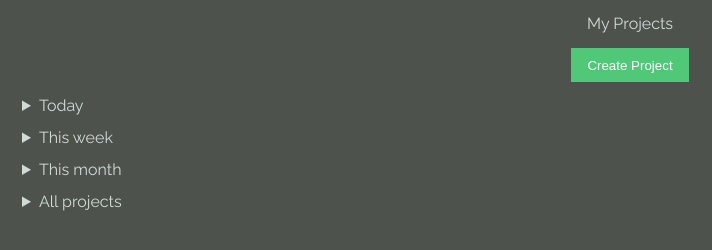
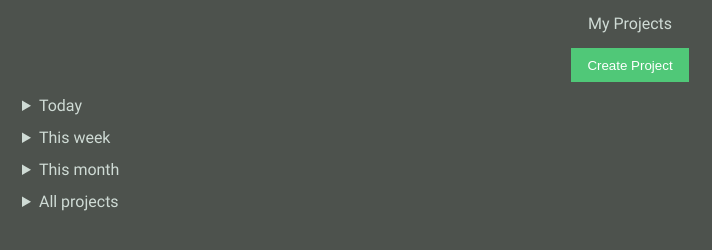
Before and after one commit to T0niel/todoApp, a website built with webpack: page src/index.html in a window 1280 px wide. Shown: the full height of the page, 10-722 px from the left. Built offline with nearby package versions, Linux system fonts and the light colour scheme.

Commit message:
Changed the font to robot.

```diff
--- a/src/style.css
+++ b/src/style.css
@@ -136,8 +136,13 @@ table {
 }
 
 @font-face {
-  font-family: relway;
-  src: url("./fonts/Raleway-Regular.ttf");
+  font-family: roboto;
+  src: url("./fonts/Roboto-Regular.ttf");
+}
+
+@font-face {
+  font-family: robotBold;
+  src: url("./fonts/Roboto-Bold.ttf");
 }
 
 :root.light {
@@ -154,7 +159,7 @@ table {
 body {
   margin: 0;
   background-color: var(--main-background-clr);
-  font-family: relway, system-ui, -apple-system, BlinkMacSystemFont, "Segoe UI",
+  font-family: roboto, system-ui, -apple-system, BlinkMacSystemFont, "Segoe UI",
     Roboto, Oxygen, Ubuntu, Cantarell, "Open Sans", "Helvetica Neue", sans-serif;
 }
 
@@ -257,6 +262,9 @@ button {
 
 .current-prj-header {
   color: var(--main-text-clr);
+  font-family: robotoBold, roboto, system-ui, -apple-system, BlinkMacSystemFont,
+    "Segoe UI", Roboto, Oxygen, Ubuntu, Cantarell, "Open Sans", "Helvetica Neue",
+    sans-serif;
   font-weight: bold;
 }
 
@@ -397,7 +405,7 @@ input:focus {
   color: #aaa;
 }
 
-.invalid{
+.invalid {
   margin: auto;
   color: var(--danger-clr);
 }
```
Also changed, not shown: build/c15b0bf7b86f34335251.ttf (deleted), build/f80816a5455d171f948d.ttf (added), build/fc2b5060f7accec5cf74.ttf (added), build/index.html, src/fonts/Raleway-Regular.ttf (deleted), src/fonts/Roboto-Bold.ttf (added), src/fonts/Roboto-Regular.ttf (added), 4 other files.
